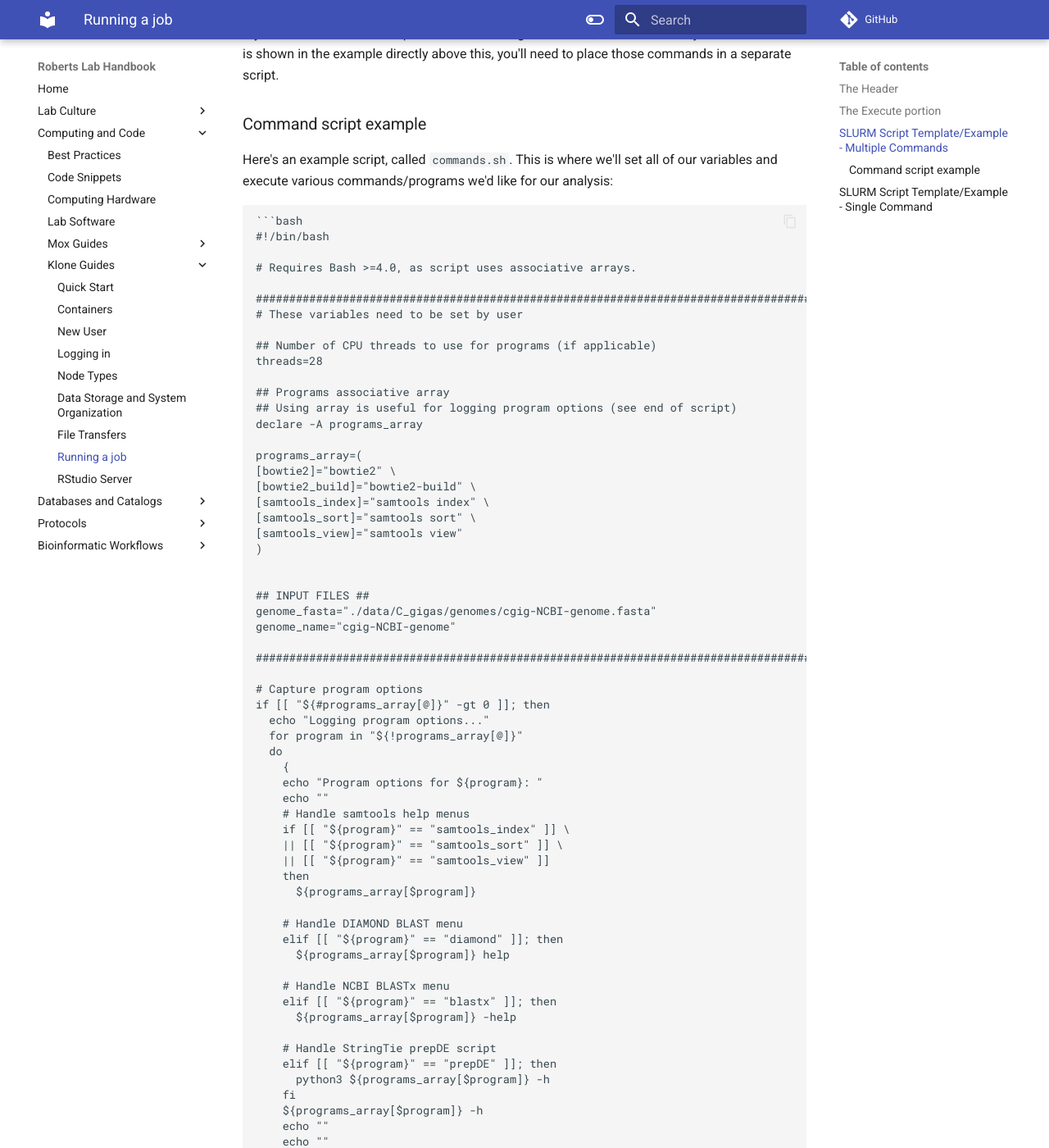
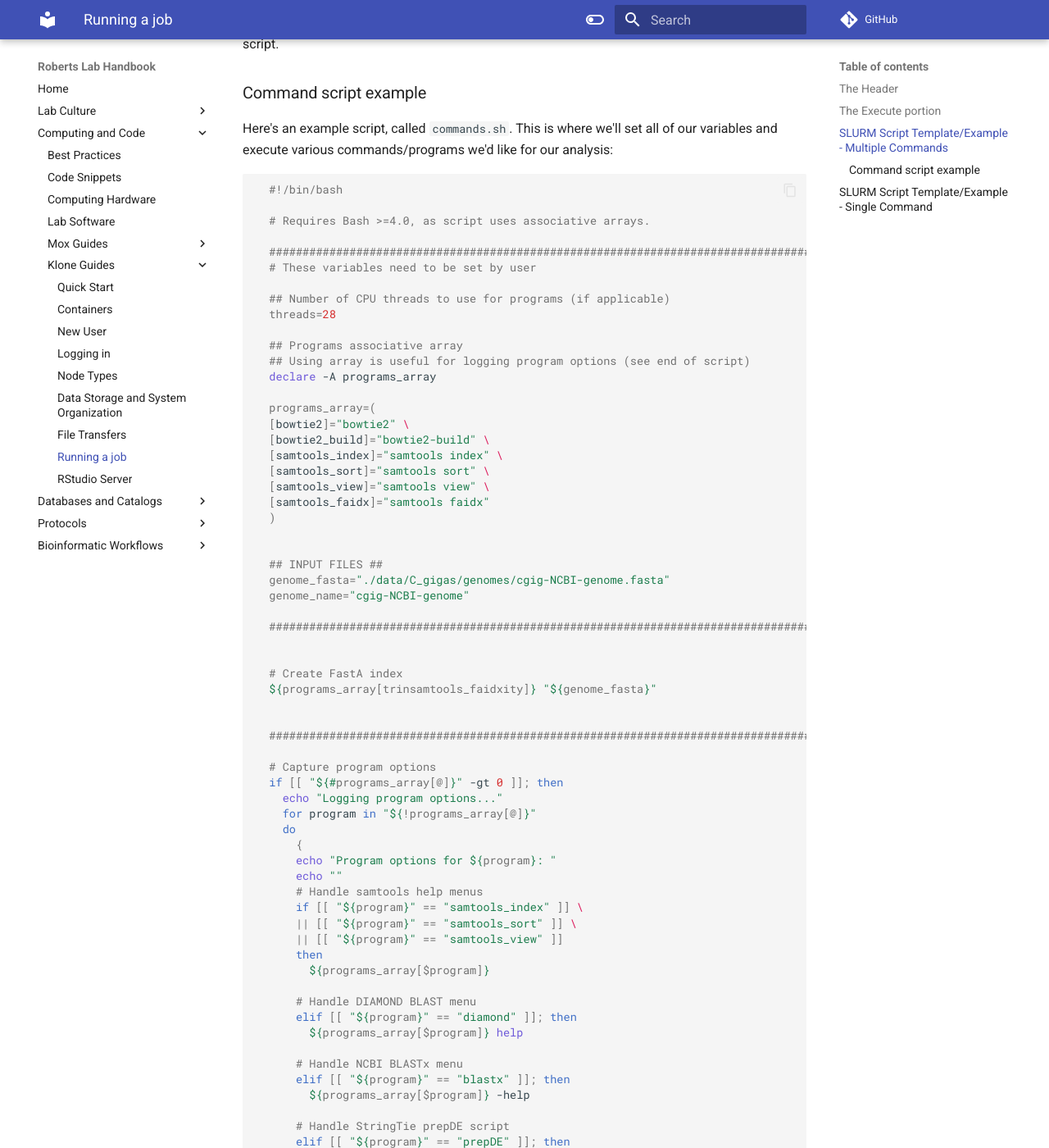
Before and after one commit to RobertsLab/resources, an MkDocs documentation site: the page built from docs/klone_Running-a-Job.md, in a window 1280 px wide and 1400 px high, scrolled down 2188 px. Shown: the whole window at 82% size. Built offline with MkDocs 1.6.1 and Material for MkDocs 9.7.7, drawn with Linux system fonts in a browser that asks for light colours; comment, search, counter and statistics services are not loaded; some of the changed text lies outside the part shown.

Commit message:
fix code block indentation, add exmaple to kone_Running-a-Job.md

````diff
--- a/docs/klone_Running-a-Job.md
+++ b/docs/klone_Running-a-Job.md
@@ -52,7 +52,7 @@ sbatch <slurm_script_name.sh>
 
 This section contains the commands/programs you want executed. You can treat it like the command line, in that it executes commands sequentially as input. These can include program calls, module loading, making directories, etc. However, since Klone relies on the use of [containers](./klone_containers.md) to run, your SLURM script will _require_ the following:
 
-    ```bash
+  ```bash
     # Load modules
     module load apptainer
 
@@ -66,7 +66,7 @@ This section contains the commands/programs you want executed. You can treat it
     --bind /mmfs1/gscratch/ \
     /gscratch/srlab/containers/srlab-bioinformatics-container-<git_commit_hash>.sif \
     <commands_script.sh>
-    ```
+  ```
 
 ## SLURM Script Template/Example - Multiple Commands
 
@@ -76,7 +76,7 @@ If you need to execute multiple commands using a container, which will usually b
 
 Here's an example script, called `commands.sh`. This is where we'll set all of our variables and execute various commands/programs we'd like for our analysis:
 
-    ```bash
+  ```bash
     #!/bin/bash
 
     # Requires Bash >=4.0, as script uses associative arrays.
@@ -96,13 +96,21 @@ Here's an example script, called `commands.sh`. This is where we'll set all of o
     [bowtie2_build]="bowtie2-build" \
     [samtools_index]="samtools index" \
     [samtools_sort]="samtools sort" \
-    [samtools_view]="samtools view"
+    [samtools_view]="samtools view" \
+    [samtools_faidx]="samtools faidx"
     )
 
 
     ## INPUT FILES ##
     genome_fasta="./data/C_gigas/genomes/cgig-NCBI-genome.fasta"
     genome_name="cgig-NCBI-genome"
+
+    ###################################################################################
+
+
+    # Create FastA index
+    ${programs_array[trinsamtools_faidxity]} "${genome_fasta}"
+
 
     ###################################################################################
 
@@ -162,7 +170,7 @@ Here's an example script, called `commands.sh`. This is where we'll set all of o
     echo "${PATH}" | tr : \\n
     } >> system_path.log
     echo "Finished logging system $PATH."
-    ```
+  ```
 
 To run the `commands.sh` script above in our container on Klone, we would use the following SLURM script, which we'll call `example-SLURM-script.sh`.
 
````
